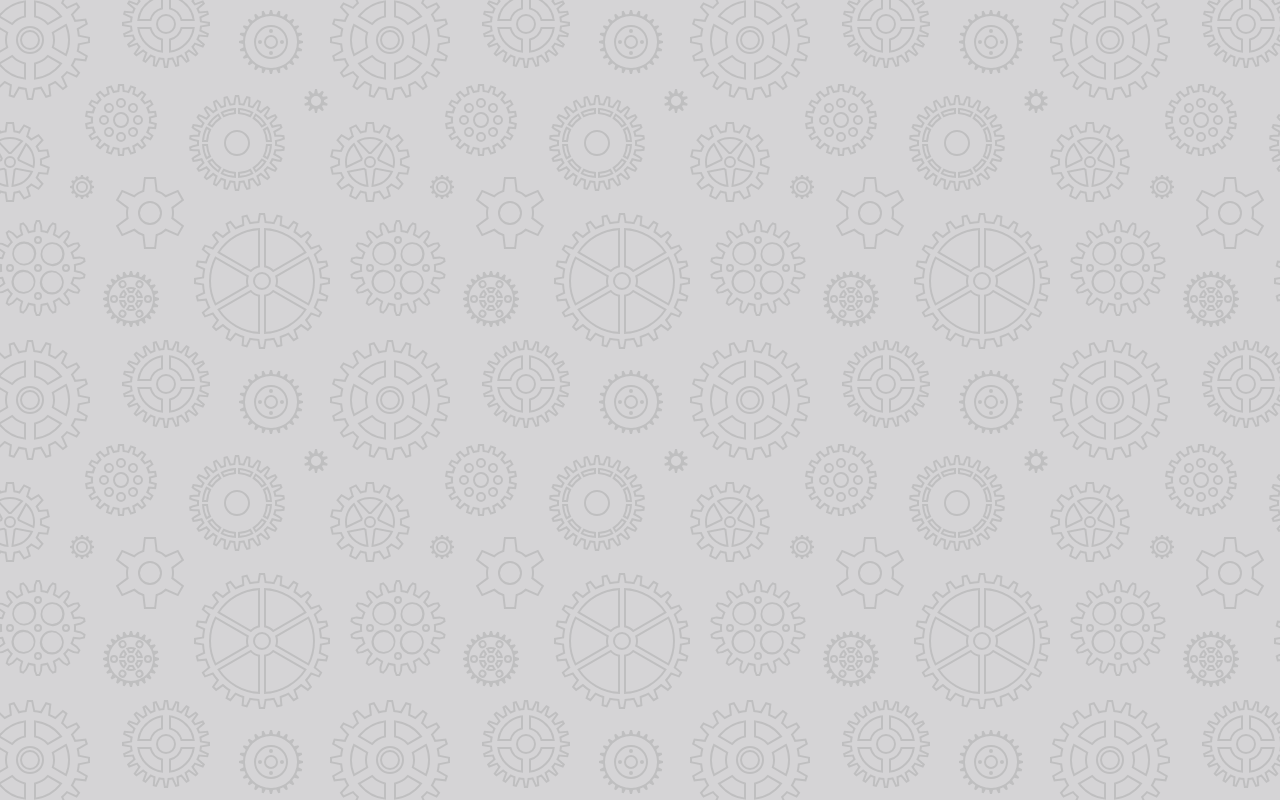
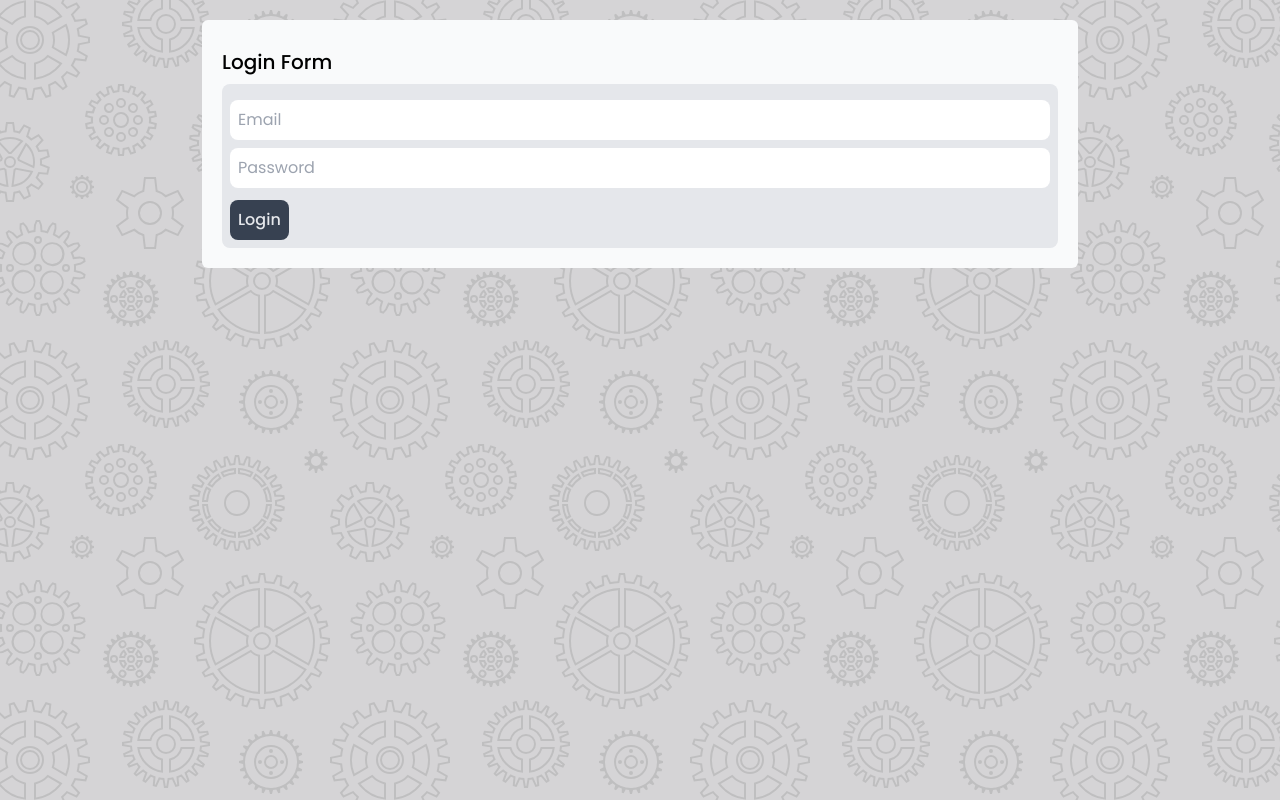
Before and after one commit to Mostakimul/vue-music-app, a Vue app: page /login in a window 1280 px wide. Before the commit this address had no page. Built offline with nearby package versions, Linux system fonts and the light colour scheme; no server answers.

Commit message:
firebase login function and login vue design

```diff
--- a/package.json
+++ b/package.json
@@ -8,6 +8,7 @@
   },
   "dependencies": {
     "core-js": "^3.6.5",
+    "firebase": "^9.0.1",
     "vue": "^3.0.0",
     "vue-router": "^4.0.0-0"
   },
--- a/public/index.html
+++ b/public/index.html
@@ -1,17 +1,23 @@
 <!DOCTYPE html>
 <html lang="">
+
 <head>
   <meta charset="utf-8">
   <meta http-equiv="X-UA-Compatible" content="IE=edge">
   <meta name="viewport" content="width=device-width,initial-scale=1.0">
   <link rel="icon" href="<%= BASE_URL %>favicon.ico">
-    <title><%= htmlWebpackPlugin.options.title %></title>
+  <title>
+    <%= htmlWebpackPlugin.options.title %>
+  </title>
 </head>
+
 <body>
   <noscript>
-      <strong>We're sorry but <%= htmlWebpackPlugin.options.title %> doesn't work properly without JavaScript enabled. Please enable it to continue.</strong>
+    <strong>We're sorry but <%= htmlWebpackPlugin.options.title %> doesn't work properly without JavaScript enabled.
+        Please enable it to continue.</strong>
   </noscript>
-    <div id="app"></div>
+  <div id="app" class="max-w-screen-lg xl:max-w-screen-xl mx-auto"></div>
   <!-- built files will be auto injected -->
 </body>
+
 </html>
--- /dev/null
+++ b/src/composable/useLogin.js
@@ -0,0 +1,29 @@
+import { signInWithEmailAndPassword } from '@firebase/auth';
+import { ref } from 'vue';
+import { auth } from '../firebase/config';
+
+const error = ref(null);
+const loading = ref(false)
+
+const appLogin = async (yourEmail, yourPassword) => {
+  error.value = null;
+  loading.value = true;
+
+  try {
+    const res = await signInWithEmailAndPassword(auth, yourEmail, yourPassword)
+    error.value = null
+    // console.log(res);
+    loading.value = false
+    return res
+  } catch (err) {
+    // console.log(err.message);
+    error.value = err.message;
+    loading.value = false
+  }
+};
+
+const useLogin = () => {
+  return { error, appLogin, loading };
+};
+
+export default useLogin;
--- a/src/router/index.js
+++ b/src/router/index.js
@@ -1,4 +1,5 @@
 import { createRouter, createWebHistory } from 'vue-router'
+import Login from '../views/auth/Login.vue'
 import Home from '../views/Home.vue'
 
 const routes = [
@@ -6,6 +7,11 @@ const routes = [
     path: '/',
     name: 'Home',
     component: Home
+  },
+  {
+    path: '/login',
+    name: 'Login',
+    component: Login
   },
 ]
 
--- /dev/null
+++ b/src/views/auth/Login.vue
@@ -0,0 +1,58 @@
+<template>
+  <div class="bg-gray-50 mt-5 rounded-md p-5 w-3/4 mx-auto">
+    <h3 class="my-2 text-xl font-medium">Login Form</h3>
+    <form @submit.prevent="handleSubmit" class="bg-gray-200 p-2 rounded-lg">
+      <input
+        v-model="email"
+        type="email"
+        placeholder="Email"
+        class="block w-full p-2 my-2 rounded-lg"
+      />
+      <input
+        v-model="password"
+        type="password"
+        placeholder="Password"
+        class="block w-full p-2 my-2 rounded-lg"
+      />
+      <p v-if="error" class="text-red-700">{{ error }}</p>
+      <button
+        v-if="!loading"
+        class="p-2 mt-1 bg-gray-700 font-medium text-gray-200 rounded-lg"
+      >
+        Login
+      </button>
+      <button
+        v-if="loading"
+        class="p-2 mt-1 bg-gray-300 font-medium text-gray-700 rounded-lg"
+        disabled
+      >
+        Loading
+      </button>
+    </form>
+  </div>
+</template>
+
+<script>
+import useLogin from '../../composable/useLogin';
+import { ref } from 'vue';
+export default {
+  setup() {
+    const { error, appLogin, loading } = useLogin();
+
+    const email = ref('');
+    const password = ref('');
+
+    // login handle
+    const handleSubmit = async () => {
+      const res = await appLogin(email.value, password.value);
+      if (!error.value) {
+        console.log('User Logged In');
+      }
+    };
+
+    return { email, password, handleSubmit, error, loading };
+  },
+};
+</script>
+
+<style lang="scss" scoped></style>
```
Also changed, not shown: 2 other files (tests, documents, lock files or other folders). Lines whose indentation alone changed are shown as unchanged.
